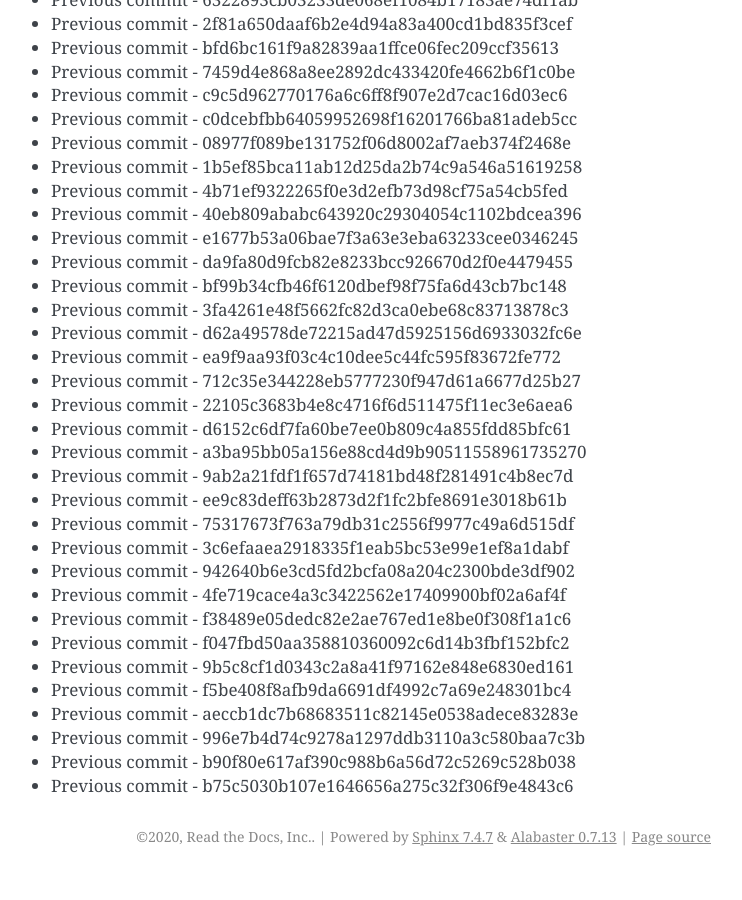
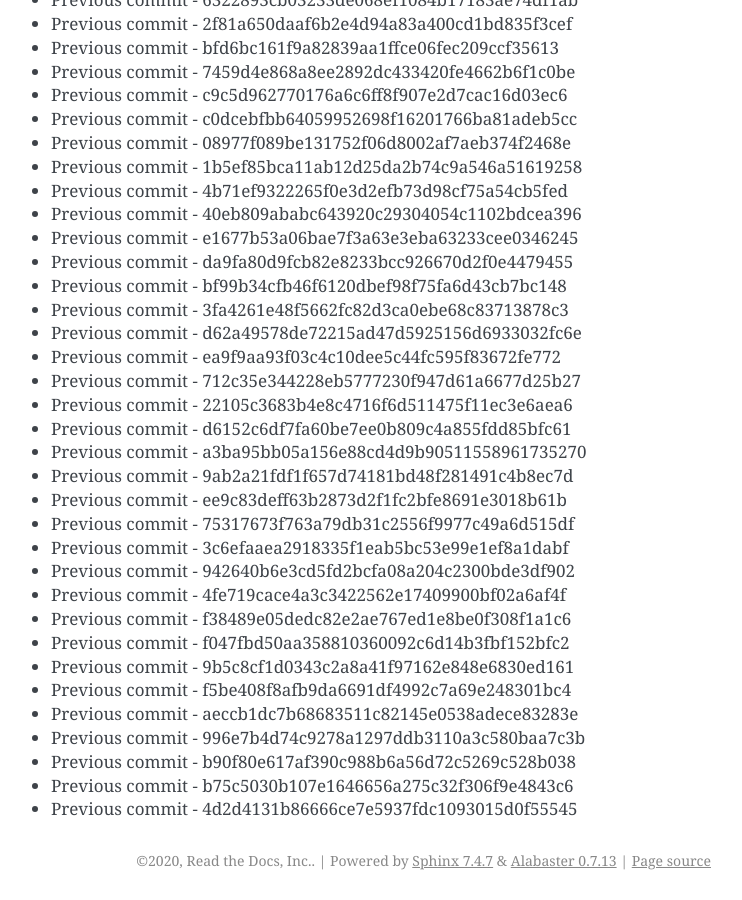
Before and after one commit to readthedocs/rtd-git-stresstest, a Sphinx documentation site: the page built from docs/updates.rst, in a window 1280 px wide and 900 px high, scrolled down 102149 px. Shown: the whole window, without its empty margins (399-1141 px from the left). Built offline with Sphinx 7.4.7, drawn with Linux system fonts in a browser that asks for light colours; before the commit the page ends 103025 px from its top, so only the background shows below that.

Commit message:
Generating commit from previous: 4d2d4131b86666ce7e5937fdc1093015d0f55545

```diff
--- a/docs/updates.rst
+++ b/docs/updates.rst
@@ -4324,3 +4324,4 @@ It can be tested for any performance characteristics.
 * Previous commit - 996e7b4d74c9278a1297ddb3110a3c580baa7c3b
 * Previous commit - b90f80e617af390c988b6a56d72c5269c528b038
 * Previous commit - b75c5030b107e1646656a275c32f306f9e4843c6
+* Previous commit - 4d2d4131b86666ce7e5937fdc1093015d0f55545
```
